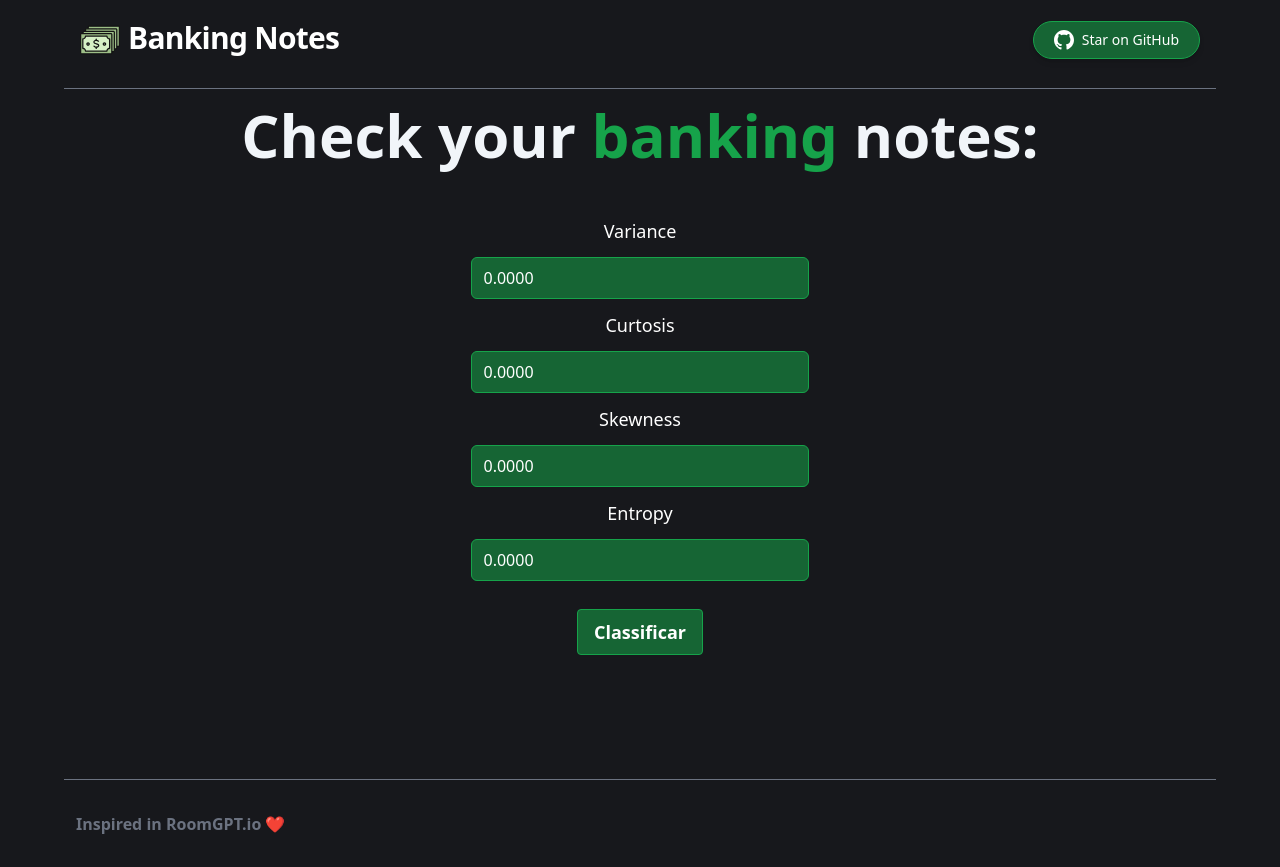
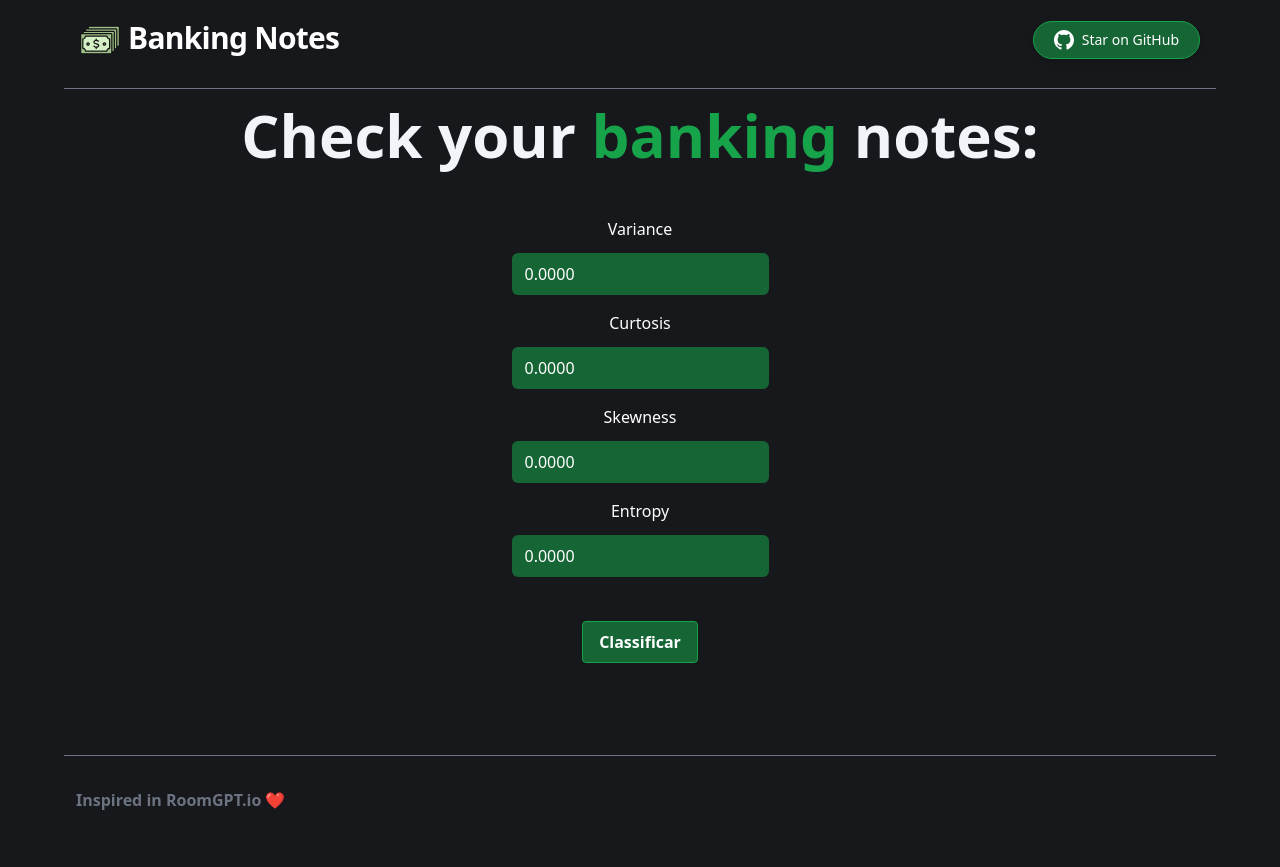
Before and after one commit to sunr00t/banking_notes_frontend, a Next.js app: page / in a window 1280 px wide. After the commit the page ends 843 px from the top, so only its background shows below. Built offline with nearby package versions, Linux system fonts and the light colour scheme.

Commit message:
Revert "Fix Flexbox Bug"

```diff
--- a/components/Accept.jsx
+++ b/components/Accept.jsx
@@ -1,11 +1,11 @@
 export default function Accept(props) {
   return (
-    <div className="w-14 h-14 transition ease-in-out delay-150 bg-green-500 hover:-translate-y-1 hover:scale-110 hover:bg-green-600 duration-300">
+    <div className="mt-4 transition ease-in-out delay-150 bg-green-500 hover:-translate-y-1 hover:scale-110 hover:bg-green-600 duration-300">
       <svg
         xmlns="http://www.w3.org/2000/svg"
         viewBox="0 0 24 24"
         fill="currentColor"
-        className="text-green-800"
+        className="w-14 h-14 text-green-800"
       >
         <path
           fillRule="evenodd"
--- a/components/Form.tsx
+++ b/components/Form.tsx
@@ -1,17 +1,15 @@
-import React from "react";
-import { useState } from "react";
-import Image from "next/image";
-import Accept from "./Accept";
-import Wrong from "./Wrong";
-import greenLoader from "../public/green-loader.gif";
+import React from 'react';
+import { useState } from 'react';
+import Accept from './Accept';
+import Wrong from './Wrong';
 
 export default function Form() {
-	const [variance, setVariance] = useState("0.0000");
-	const [curtosis, setCurtosis] = useState("0.0000");
-	const [skewness, setSkewness] = useState("0.0000");
-	const [entropy, setEntropy] = useState("0.0000");
+  const [variance, setVariance] = useState('0.0000');
+  const [curtosis, setCurtosis] = useState('0.0000');
+  const [skewness, setSkewness] = useState('0.0000');
+  const [entropy, setEntropy] = useState('0.0000');
   const [classification, setClassification] = useState(null);
-	const [loading, setLoading] = useState(false);
+  const [show, setShow] = useState(false);
 
   const handleSubmit = async (event: { preventDefault: () => void }) => {
     event.preventDefault();
@@ -21,21 +19,20 @@ export default function Form() {
       skewness,
       entropy,
     };
-		setLoading(true);
+    console.log(payload);
 
     try {
       const config = {
-				method: "POST",
+        method: 'POST',
         headers: {
-					"Content-Type": "application/json",
+          'Content-Type': 'application/json',
         },
         body: JSON.stringify(payload),
       };
-			const response = await fetch("api/svm", config);
+      const response = await fetch('api/svm', config);
       const data = await response.json();
       setClassification(data.classification);
-			setLoading(false);
-
+      console.log(data.classification);
     } catch (error) {
       console.log(error);
     }
@@ -43,101 +40,105 @@ export default function Form() {
 
   return (
     <form onSubmit={handleSubmit}>
-			<div className="mt-8 max-w-md flex flex-col">
-				<div className="variance">
-					<label className="block text-white-700 text-lg">
-						Variance
-					</label>
+      <div className="mt-8 max-w-md">
+        <div className="grid grid-cols-1 gap-6 pb-4">
+          <label className="block">
+            <span className="text-white-700">Variance</span>
             <input
               value={variance}
-						onChange={e => setVariance(e.target.value)}
+              onChange={(e) => setVariance(e.target.value)}
               type="number"
-						className="my-3
+              className="mt-3
+                block
                 w-full
                 rounded-md
                 text-white
-                bg-green-800
-                hover:bg-green-900
+                hover: bg-green-800 font-medium transition
+                border-transparent
                 border border-green-600"
             />
+          </label>
         </div>
-
-				<div className="curtosis">
-					<label className="text-white-700 text-lg">Curtosis</label>
+        <div className="grid grid-cols-1 gap-6 pb-4">
+          <label className="block">
+            <span className="text-white-700">Curtosis</span>
             <input
               value={curtosis}
-						onChange={e => setCurtosis(e.target.value)}
+              onChange={(e) => setCurtosis(e.target.value)}
               type="number"
               name="curtosis"
-						className="my-3
+              className="mt-3
+                block
                 w-full
                 rounded-md
                 text-white
-            bg-green-800
-            hover:bg-green-900
+                hover: bg-green-800 font-medium transition
+                border-transparent
                 border border-green-600"
             />
+          </label>
         </div>
-
-				<div className="skewness">
-					<label className="text-white-700 text-lg">Skewness</label>
+        <div className="grid grid-cols-1 gap-6 pb-4">
+          <label className="block">
+            <span className="text-white-700">Skewness</span>
             <input
               value={skewness}
-						onChange={e => setSkewness(e.target.value)}
+              onChange={(e) => setSkewness(e.target.value)}
               type="number"
               name="skewness"
-						className="my-3
+              className="mt-3
+                block
                 w-full
                 rounded-md
                 text-white
-            bg-green-800
-            hover:bg-green-900
+                hover: bg-green-800 font-medium transition
+                border-transparent
                 border border-green-600"
             />
+          </label>
         </div>
-
-				<div className="entropy">
-					<label className="text-white-700 text-lg">Entropy</label>
+        <div className="grid grid-cols-1 gap-6 pb-4">
+          <label className="block">
+            <span className="text-white-700">Entropy</span>
             <input
               value={entropy}
-						onChange={e => setEntropy(e.target.value)}
+              onChange={(e) => setEntropy(e.target.value)}
               type="number"
               name="entropy"
-						className="my-3
+              className="mt-3
+                block
                 w-full
                 rounded-md
                 text-white
-            bg-green-800
-            hover:bg-green-900
+                hover: bg-green-800 font-medium transition
+                border-transparent
                 border border-green-600"
             />
+          </label>
         </div>
-
         <div className="mt-4">
           <button
             type="submit"
-						className="mb-6
+            className="mt-3
               bg-green-800
               hover:bg-green-700
               text-white
               font-bold
               py-2 px-4
               rounded border
-              border-green-600
-              text-lg"
+              border-green-600"
           >
             Classificar
           </button>
         </div>
       </div>
-
-			<div className="flex justify-center h-20">
-				{loading ? (
-					<Image src={greenLoader} alt="loading..." className="w-14 h-14" />
-				) : (
-					classification !== null &&
-					(classification ? <Accept /> : <Wrong />)
-				)}
+      <div className="flex justify-center">
+        <div className={classification == 1 ? 'visible' : 'invisible'}>
+          <Accept />
+        </div>
+        <div className={classification == 0 ? 'visible' : 'invisible'}>
+          <Wrong />
+        </div>
       </div>
     </form>
   );
```
Also changed, not shown: public/green-loader.gif (deleted). Lines whose indentation alone changed are shown as unchanged.
